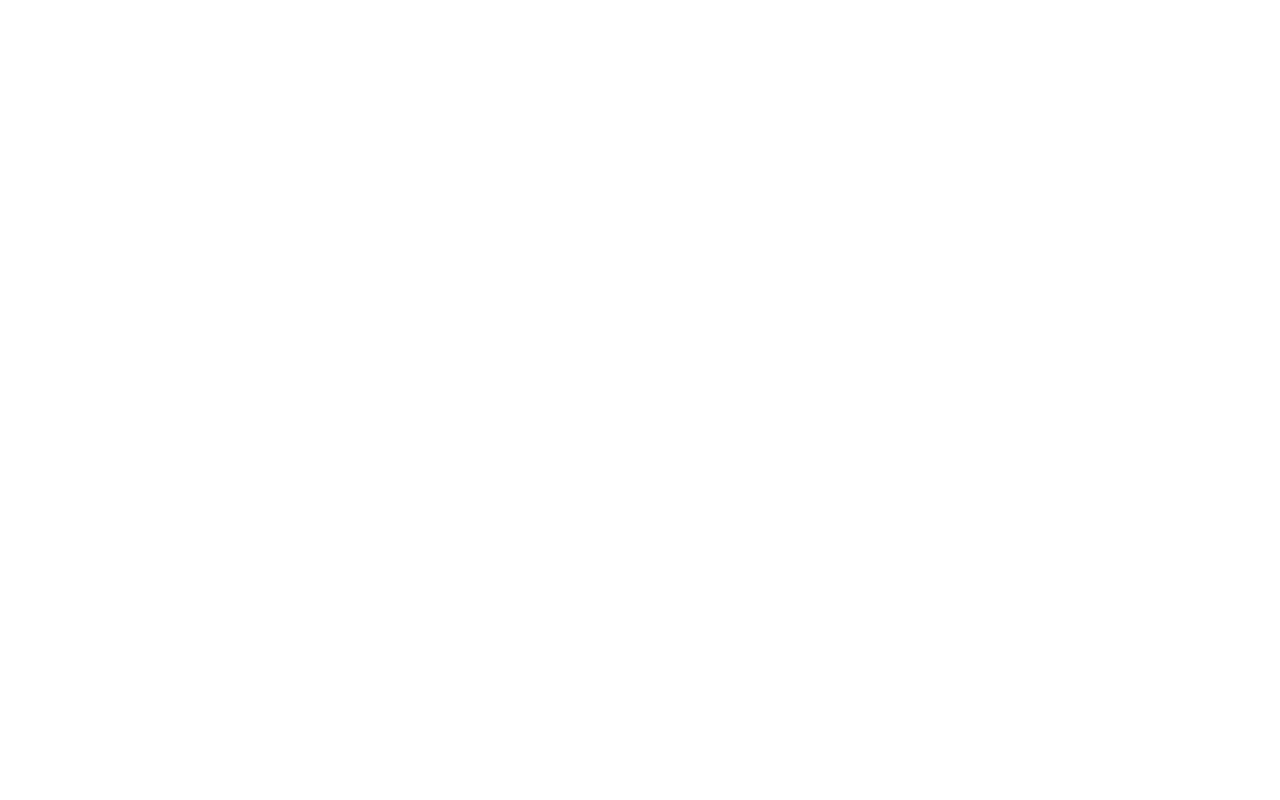
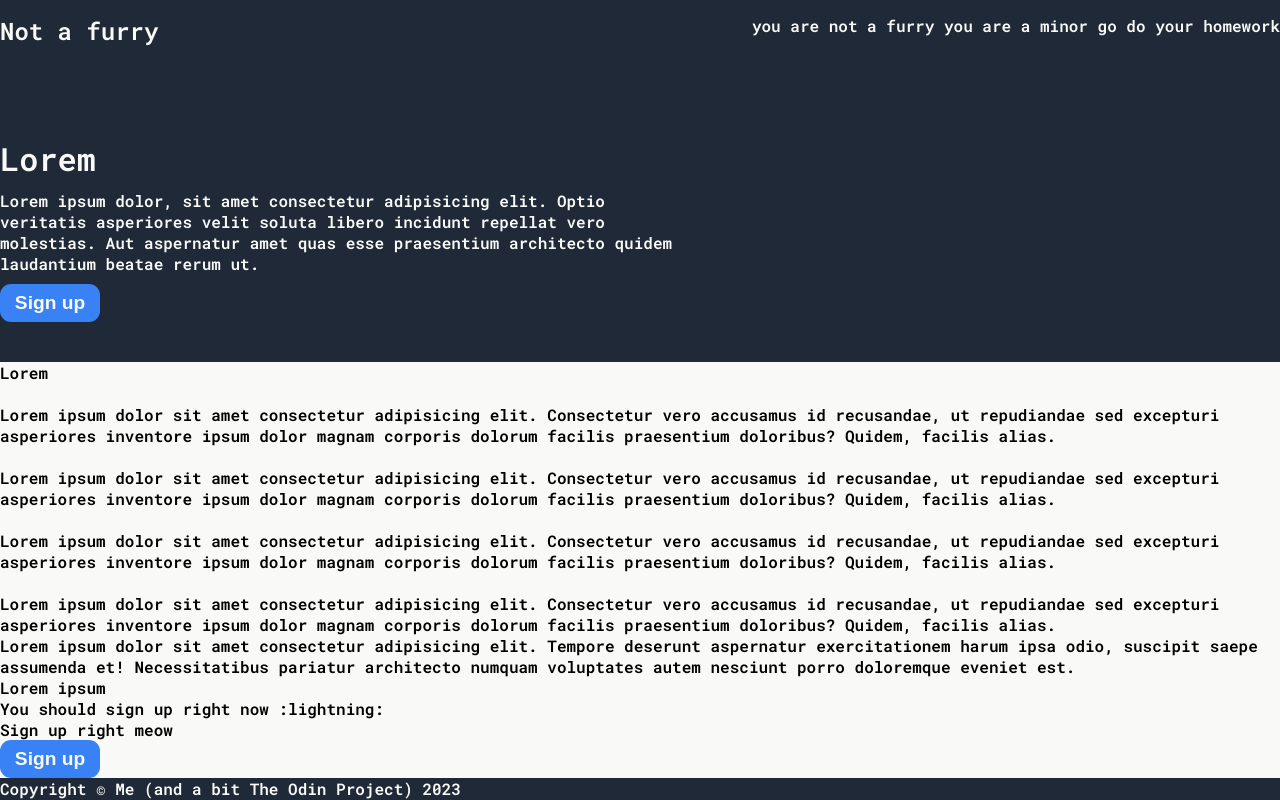
Before and after one commit to pljjy/landing-page, a plain HTML site: page index.html in a window 1280 px wide. Drawn offline with Linux system fonts and the light colour scheme.

Commit message:
Added most of the html elements and some css - Added everything there is in the html file, the only thing left is images - Added a little of css

```diff
--- a/index.css
+++ b/index.css
@@ -8,8 +8,63 @@
 
 body {
   font-family: "Roboto Mono", monospace;
+  background-color: #1f2937;
+  display: flex;
+  flex-direction: column;
+  /* margin: 0 130px; */
+}
+.top-container,
+.sign-up-btn,
+header,
+footer,
+a {
+  color: #f9faf8;
 }
 
-a{
-    text-decoration: none;
+a {
+  text-decoration: none;
 }
+
+.sign-up-btn{
+  font-size: 1.2em;
+  font-weight: bold;
+  border-style: none;
+  border-radius: 11px;
+  background-color: #3882f6;
+  width: 100px;
+  padding: 8px;
+}
+
+header {
+  display: flex;
+  margin: 15px 0 50px 0;
+  justify-content: space-between;
+}
+
+header > strong {
+  font-weight: bolder;
+  font-size: 1.5em;
+}
+
+header > a{
+  font-size: 0.8em;
+}
+
+.top-container {
+  display: flex;
+  justify-content: space-between;
+  padding: 40px 0;
+}
+
+.top-head{
+  display: flex;
+  flex-direction: column;
+  align-items: flex-start;
+  gap: 10px;
+  max-height: 300px;
+  width: 700px;
+}
+
+main {
+  background-color: #f9faf8;
+}
--- a/index.html
+++ b/index.html
@@ -1,12 +1,99 @@
 <!DOCTYPE html>
 <html lang="en">
-<head>
-    <meta charset="UTF-8">
-    <meta name="viewport" content="width=device-width, initial-scale=1.0">
-    <link rel="stylesheet" href="index.css">
+  <head>
+    <meta charset="UTF-8" />
+    <meta name="viewport" content="width=device-width, initial-scale=1.0" />
+    <link rel="stylesheet" href="index.css" />
     <title>Landing page</title>
-</head>
-<body>
+  </head>
+  <body>
+    <header>
+      <strong>Not a furry</strong>
+      <!-- should probably add a picture or smth -->
 
-</body>
+      <div class="links-container">
+        <a href="#">you are not a furry</a>
+        <a href="#">you are a minor</a>
+        <a href="#">go do your homework</a>
+      </div>
+    </header>
+
+    <div class="top-container">
+      <div class="top-head">
+        <h1>Lorem</h1>
+        <div class="top-desc">
+          Lorem ipsum dolor, sit amet consectetur adipisicing elit. Optio
+          veritatis asperiores velit soluta libero incidunt repellat vero
+          molestias. Aut aspernatur amet quas esse praesentium architecto quidem
+          laudantium beatae rerum ut.
+        </div>
+        <button class="sign-up-btn">Sign up</button>
+      </div>
+      <img src="add later" alt="" />
+    </div>
+
+    <main>
+      <div class="pre-quote">
+        <div class="top-text">Lorem</div>
+        <div class="cards">
+          <div class="card">
+            <img src="add later" alt="" />
+            <div class="card-text">
+              Lorem ipsum dolor sit amet consectetur adipisicing elit.
+              Consectetur vero accusamus id recusandae, ut repudiandae sed
+              excepturi asperiores inventore ipsum dolor magnam corporis dolorum
+              facilis praesentium doloribus? Quidem, facilis alias.
+            </div>
+          </div>
+          <div class="card">
+            <img src="add later" alt="" />
+            <div class="card-text">
+              Lorem ipsum dolor sit amet consectetur adipisicing elit.
+              Consectetur vero accusamus id recusandae, ut repudiandae sed
+              excepturi asperiores inventore ipsum dolor magnam corporis dolorum
+              facilis praesentium doloribus? Quidem, facilis alias.
+            </div>
+          </div>
+          <div class="card">
+            <img src="add later" alt="" />
+            <div class="card-text">
+              Lorem ipsum dolor sit amet consectetur adipisicing elit.
+              Consectetur vero accusamus id recusandae, ut repudiandae sed
+              excepturi asperiores inventore ipsum dolor magnam corporis dolorum
+              facilis praesentium doloribus? Quidem, facilis alias.
+            </div>
+          </div>
+          <div class="card">
+            <img src="add later" alt="" />
+            <div class="card-text">
+              Lorem ipsum dolor sit amet consectetur adipisicing elit.
+              Consectetur vero accusamus id recusandae, ut repudiandae sed
+              excepturi asperiores inventore ipsum dolor magnam corporis dolorum
+              facilis praesentium doloribus? Quidem, facilis alias.
+            </div>
+          </div>
+        </div>
+      </div>
+
+      <div class="quote">
+        <div class="quote-text">
+          Lorem ipsum dolor sit amet consectetur adipisicing elit. Tempore
+          deserunt aspernatur exercitationem harum ipsa odio, suscipit saepe
+          assumenda et! Necessitatibus pariatur architecto numquam voluptates
+          autem nesciunt porro doloremque eveniet est.
+        </div>
+        <div class="quote-author">Lorem ipsum</div>
+      </div>
+
+      <div class="sign-up-form">
+        <div class="sign-up-text">
+          <strong> You should sign up right now :lightning: </strong>
+          <p>Sign up right meow</p>
+        </div>
+        <button class="sign-up-btn">Sign up</button>
+      </div>
+    </main>
+
+    <footer>Copyright © Me (and a bit The Odin Project) 2023</footer>
+  </body>
 </html>
```
Also changed, not shown: 1 other file.
